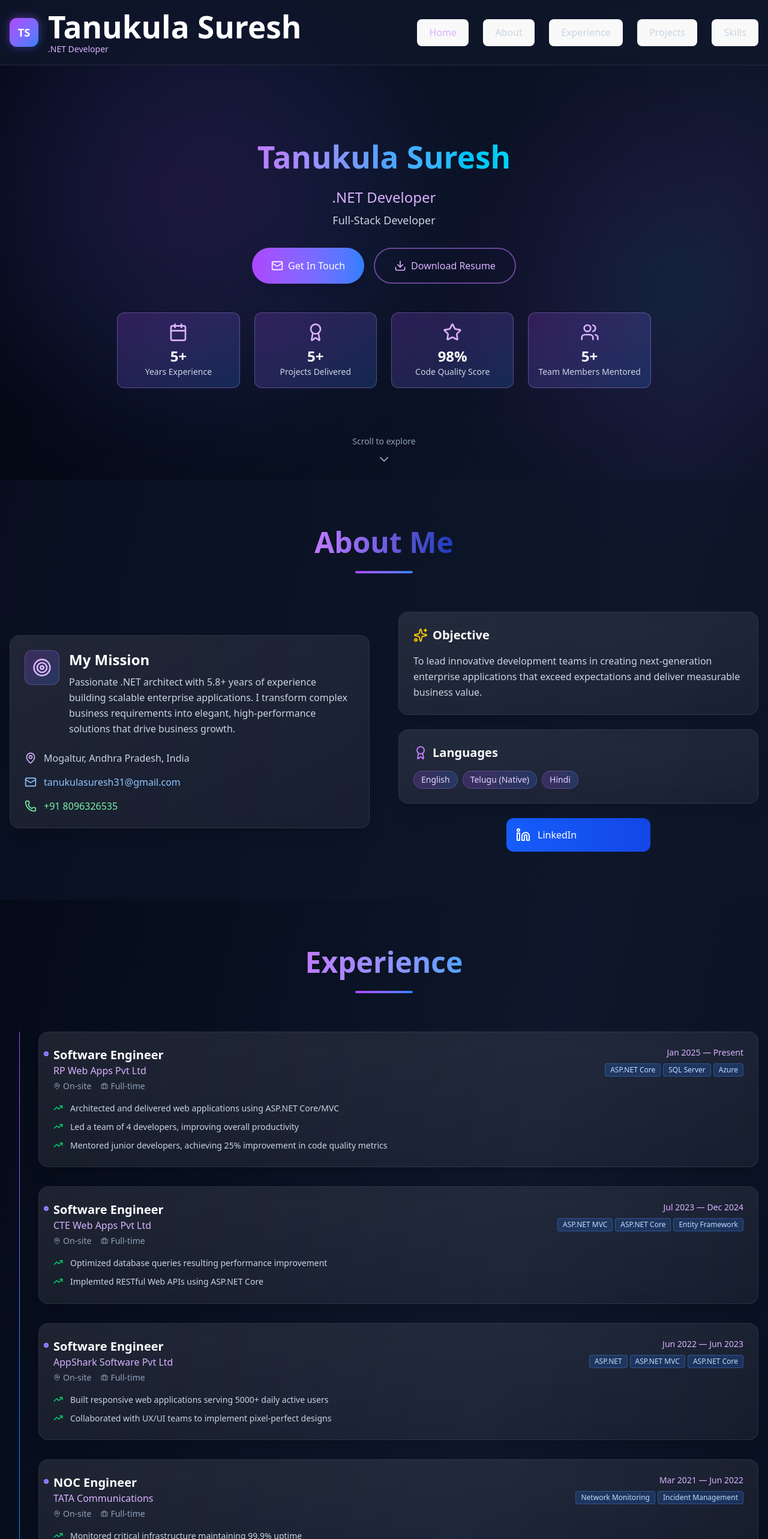
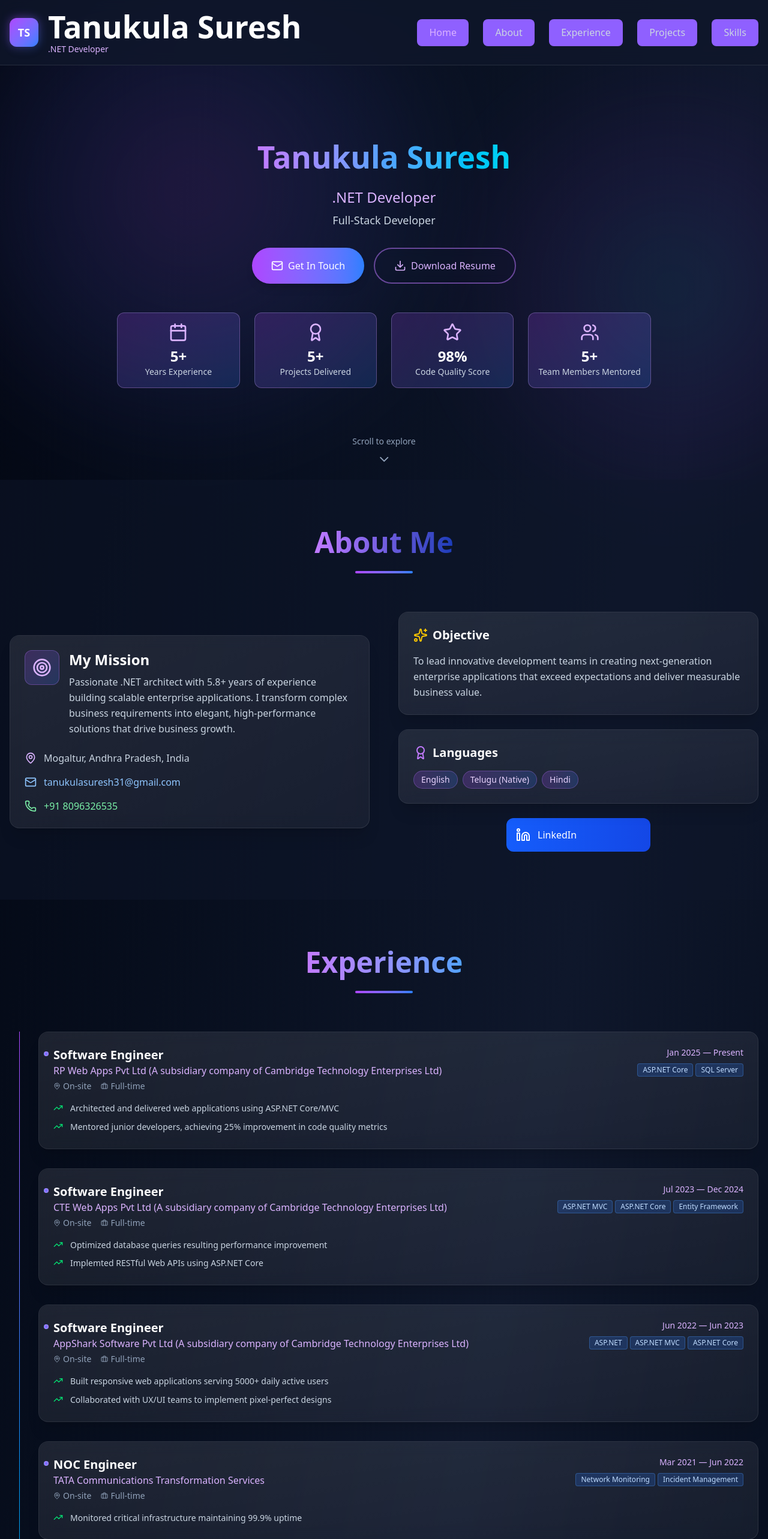
Before and after one commit to sureshtanukula231/Portfolio, a React (Vite) app: page / in a window 1280 px wide. Shown: the top 2566 px of the page at 60% size. Built offline with nearby package versions, Linux system fonts and the light colour scheme.

Commit message:
changes upto now

```diff
--- a/src/index.css
+++ b/src/index.css
@@ -69,6 +69,6 @@ button:focus-visible {
     color: #747bff;
   }
   button {
-    background-color: #f9f9f9;
+    background-color: #8f60ff;
   }
 }
--- a/src/pages/Suresh-claude.tsx
+++ b/src/pages/Suresh-claude.tsx
@@ -66,7 +66,7 @@ const DATA = {
   ],
   experience: [
     {
-      company: "RP Web Apps Pvt Ltd",
+      company: "RP Web Apps Pvt Ltd (A subsidiary company of Cambridge Technology Enterprises Ltd)",
       role: "Software Engineer",
       start: "Jan 2025",
       end: "Present",
@@ -74,13 +74,12 @@ const DATA = {
       type: "Full-time",
       bullets: [
         "Architected and delivered web applications using ASP.NET Core/MVC",
-        "Led a team of 4 developers, improving overall productivity",
         "Mentored junior developers, achieving 25% improvement in code quality metrics"
       ],
-      technologies: ["ASP.NET Core", "SQL Server", "Azure", "Docker"]
+      technologies: ["ASP.NET Core", "SQL Server"]
     },
     {
-      company: "CTE Web Apps Pvt Ltd",
+      company: "CTE Web Apps Pvt Ltd (A subsidiary company of Cambridge Technology Enterprises Ltd)",
       role: "Software Engineer",
       start: "Jul 2023",
       end: "Dec 2024",
@@ -93,7 +92,7 @@ const DATA = {
       technologies: ["ASP.NET MVC", "ASP.NET Core", "Entity Framework", "SQL Server"]
     },
     {
-      company: "AppShark Software Pvt Ltd",
+      company: "AppShark Software Pvt Ltd (A subsidiary company of Cambridge Technology Enterprises Ltd)",
       role: "Software Engineer",
       start: "Jun 2022",
       end: "Jun 2023",
@@ -106,7 +105,7 @@ const DATA = {
       technologies: ["ASP.NET", "ASP.NET MVC", "ASP.NET Core", "Entity Framework", "SQL Server"]
     },
     {
-      company: "TATA Communications",
+      company: "TATA Communications Transformation Services ",
       role: "NOC Engineer",
       start: "Mar 2021",
       end: "Jun 2022",
```
